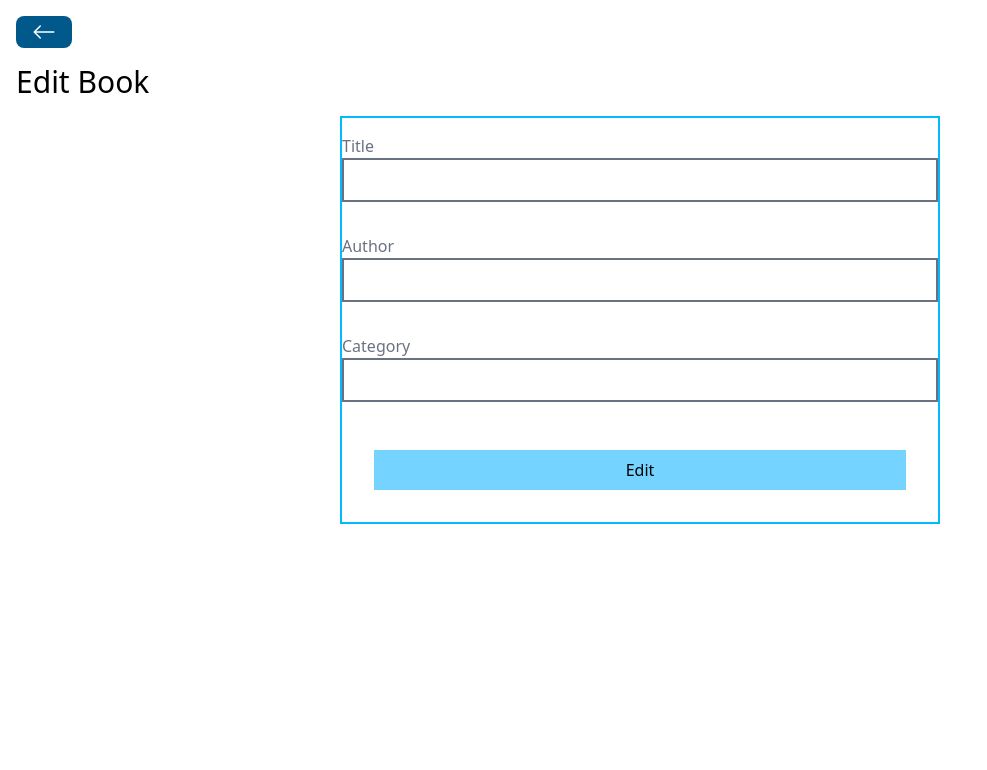
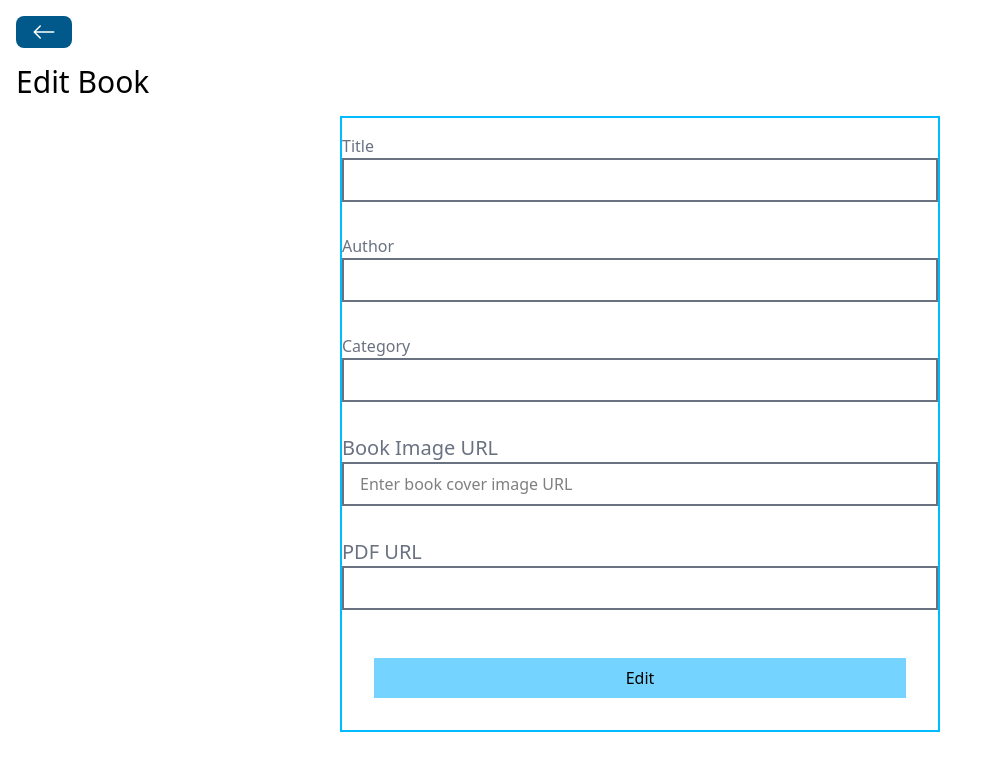
Before and after one commit to Sharukh-Ahmed/BookStore, a React (Vite) app in the folder frontend/: page /books/edit/1 in a window 1280 px wide. Shown: the top 770 px of the page, without its empty margins (0-987 px from the left). Built offline with nearby package versions, Linux system fonts and the light colour scheme; no server answers.

Commit message:
cloud Access to books

```diff
--- a/frontend/index.html
+++ b/frontend/index.html
@@ -2,10 +2,10 @@
 <html lang="en">
   <head>
     <meta charset="UTF-8" />
-    <link rel="icon" type="image/svg+xml" href="/vite.svg" />
+    <!-- <link rel="icon" type="image/svg+xml" href="/React.svg"> -->
     <meta name="viewport" content="width=device-width, initial-scale=1.0" />
     <link rel="stylesheet" href="./src/index.css">
-    <title>Vite + React</title>
+    <title>BookStore Full Stack</title>
   </head>
   <body>
     <div id="root"></div>
--- a/frontend/src/components/home/BookSingleCard.jsx
+++ b/frontend/src/components/home/BookSingleCard.jsx
@@ -7,10 +7,19 @@ import { BsInfoCircle } from 'react-icons/bs';
 import { MdOutlineDelete } from 'react-icons/md';
 import { useState } from 'react';
 import BookModal from './BookModal';
+import { enqueueSnackbar } from 'notistack';
 
 const BookSingleCard = ({ book }) => {
 
     const [showModal, setShowModal] = useState(false);
+
+    const handlePdfClick = () => {
+        if (book.pdfURL) {
+            window.open(book.pdfURL, '_blank');
+        } else {
+            enqueueSnackbar('No PDF available for this book', { variant: 'error' });
+        }
+    };
 
     return (
         <div
@@ -20,11 +29,13 @@ const BookSingleCard = ({ book }) => {
                 {book.category}
             </h2>
             <h4 className='my-2 text-gray-500'>{book._id}</h4>
-            <div className='w-full flex justify-center items-center mb-4'>
+            <div className='w-full h-[300px] flex justify-center items-center mb-4'>
                 <img
                     src={book.imageURL || 'https://edit.org/images/cat/book-covers-big-2019101610.jpg'}
                     alt={book.title}
-                    className='w-[150px] h-auto object-cover rounded-lg shadow-md'
+                    className='w-[200px] h-[300px] object-cover rounded-lg shadow-md cursor-pointer transition-transform duration-300 hover:scale-105 hover:shadow-xl'
+                    onClick={handlePdfClick}
+                    title={book.pdfURL ? 'Click to open PDF' : 'No PDF available'}
                 />
             </div>
             <div className='flex justify-start items-center gap-x-2'>
--- a/frontend/src/pages/CreateBook.jsx
+++ b/frontend/src/pages/CreateBook.jsx
@@ -10,6 +10,7 @@ const CreateBook = () => {
   const [author, setAuthor] = useState('');
   const [category, setCategory] = useState('');
   const [imageURL, setImageURL] = useState('');
+  const [pdfURL, setPdfURL] = useState('');
   const [loading, setLoading] = useState(false);
   const navigate = useNavigate();
   const { enqueueSnackbar } = useSnackbar();
@@ -19,6 +20,7 @@ const CreateBook = () => {
       author,
       category,
       imageURL,
+      pdfURL,
     };
     setLoading(true);
     axios
@@ -80,6 +82,16 @@ const CreateBook = () => {
             placeholder='Enter book cover image URL'
           />
         </div>
+        <div className='my-4'>
+          <label className='text-xl mr-4 text-gray-500'>PDF URL</label>
+          <input
+            type='text'
+            value={pdfURL}
+            onChange={(e) => setPdfURL(e.target.value)}
+            className='border-2 border-gray-500 px-4 py-2 w-full'
+            placeholder='Enter PDF URL or Google Drive shared link'
+          />
+        </div>
         <button className='p-2 bg-sky-300 m-8' onClick={handleSaveBook}>Save</button>
       </div>
     </div>
--- a/frontend/src/pages/EditBook.jsx
+++ b/frontend/src/pages/EditBook.jsx
@@ -9,22 +9,26 @@ const EditBook = () => {
   const [title, setTitle] = useState('');
   const [author, setAuthor] = useState('');
   const [category, setCategory] = useState('');
+  const [imageURL, setImageURL] = useState('');
+  const [pdfURL, setPdfURL] = useState('');
   const [loading, setLoading] = useState(false);
   const navigate = useNavigate();
-  const {enqueueSnackbar} = useSnackbar();
-  const {id} = useParams();
+  const { enqueueSnackbar } = useSnackbar();
+  const { id } = useParams();
 
-  useEffect(()=> {
+  useEffect(() => {
     setLoading(true);
     axios
       .get(`http://localhost:5555/books/${id}`)
-    .then((response)=> {
+      .then((response) => {
         setTitle(response.data.title);
         setAuthor(response.data.author);
         setCategory(response.data.category);
+        setImageURL(response.data.imageURL);
+        setPdfURL(response.data.pdfURL);
         setLoading(false);
       })
-    .catch((error)=> {
+      .catch((error) => {
         console.log(error);
         setLoading(false);
       });
@@ -36,13 +40,15 @@ const EditBook = () => {
       title,
       author,
       category,
+      imageURL,
+      pdfURL,
     };
     setLoading(true);
     axios
       .put(`http://localhost:5555/books/${id}`, data)
-    .then(()=> {
+      .then(() => {
         setLoading(false);
-      enqueueSnackbar('Book edited Successfully', {variant:'success'});
+        enqueueSnackbar('Book edited Successfully', { variant: 'success' });
         navigate('/');
       })
       .catch((error) => {
@@ -55,9 +61,9 @@ const EditBook = () => {
 
   return (
     <div className='p-4'>
-      <BackButton/>
+      <BackButton />
       <h1 className='text-3xl my-4'>Edit Book</h1>
-      {loading ? <Spinner/> : ''}
+      {loading ? <Spinner /> : ''}
       <div className='flex flex-col border-2 border-sky-400 rounded-x1 w-[600px] p4 mx-auto'>
         <div className='my-4'>
           <label className='text-x1 mr-4 text-gray-500'>Title</label>
@@ -86,6 +92,25 @@ const EditBook = () => {
             className='border-2 border-gray-500 px-4 py-2 w-full'
           />
         </div>
+        <div className='my-4'>
+          <label className='text-xl mr-4 text-gray-500'>Book Image URL</label>
+          <input
+            type='text'
+            value={imageURL}
+            onChange={(e) => setImageURL(e.target.value)}
+            className='border-2 border-gray-500 px-4 py-2 w-full'
+            placeholder='Enter book cover image URL'
+          />
+        </div>
+        <div className='my-4'>
+                <label className='text-xl mr-4 text-gray-500'>PDF URL</label>
+                <input
+                    type='text'
+                    value={pdfURL}
+                    onChange={(e) => setPdfURL(e.target.value)}
+                    className='border-2 border-gray-500 px-4 py-2 w-full'
+                />
+            </div>
         <button className='p-2 bg-sky-300 m-8' onClick={handleEditBook}>Edit</button>
 
       </div>
```
Also changed, not shown: 1 other file (tests, documents, lock files or other folders). Lines whose indentation alone changed are shown as unchanged.
